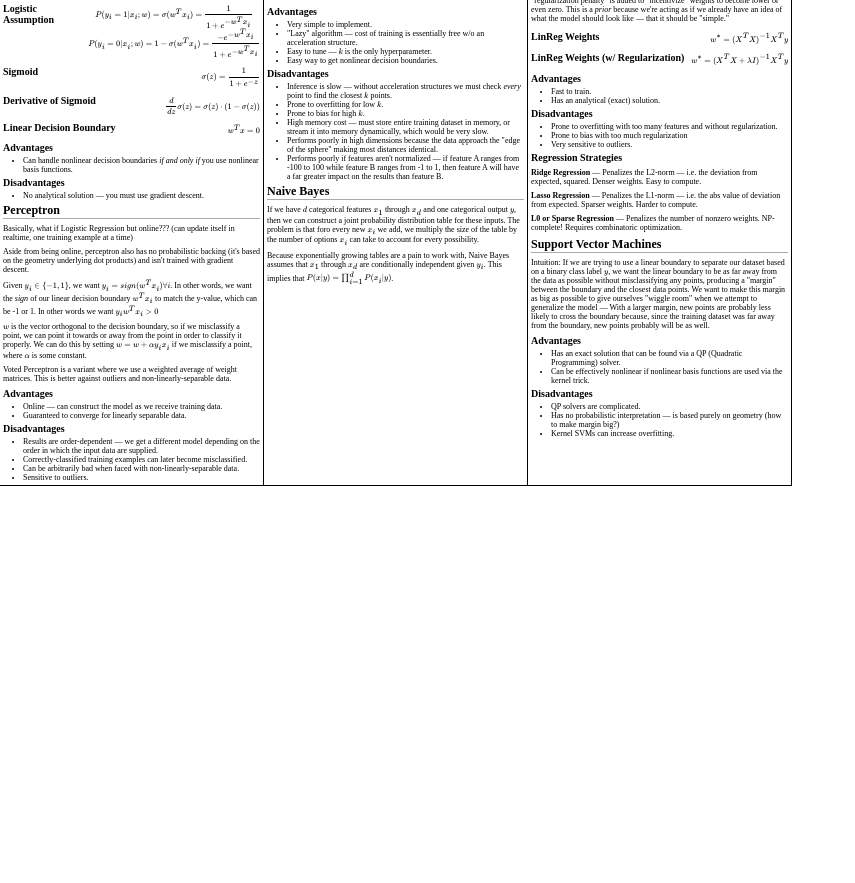
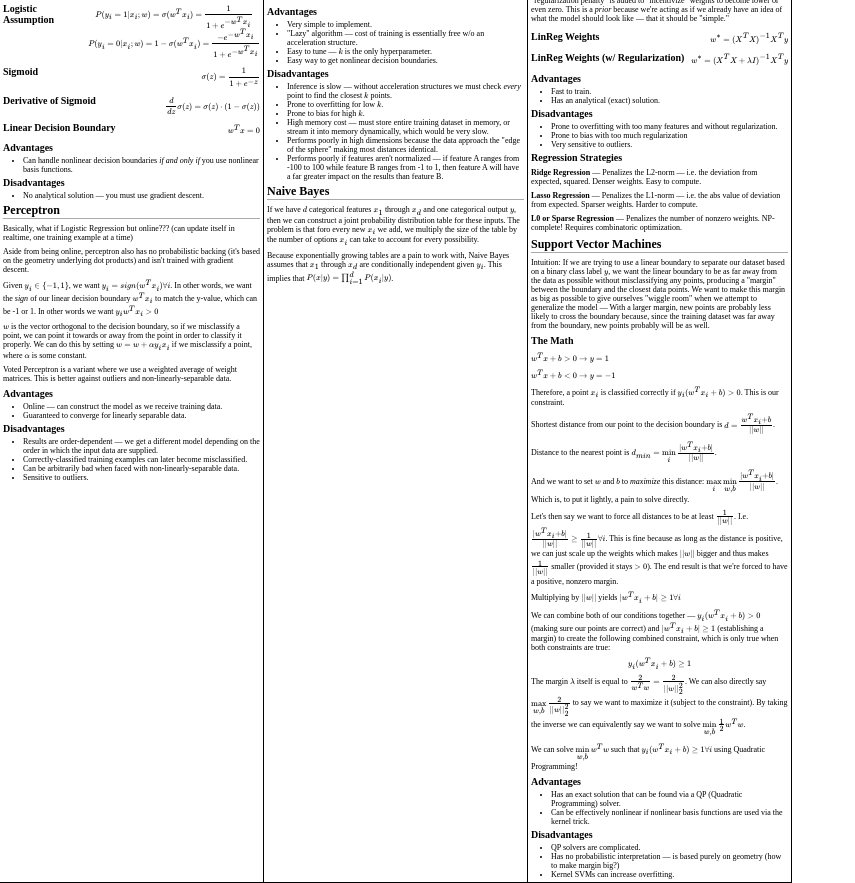
Before and after one commit to radian628/machine-learning-notes-sheet, a plain HTML site: page index.html in a window 1280 px wide. Shown: the part 472-1355 px from the top of the page, without its empty margins (0-855 px from the left). Before the commit the page ends 958 px from the top, so only its background shows below. Drawn offline with nearby package versions, Linux system fonts and the light colour scheme.

Commit message:
more about SVMs

```diff
--- a/index.html
+++ b/index.html
@@ -498,6 +498,55 @@
           cross the boundary because, since the training dataset was far away
           from the boundary, new points probably will be as well.
         </p>
+        <h3>The Math</h3>
+        <p>$w^Tx+b&gt;0\to y=1$</p>
+        <p>$w^Tx+b&lt;0\to y=-1$</p>
+        <p>
+          Therefore, a point $x_i$ is classified correctly if $y_i(w^Tx_i+b)>0$.
+          This is our constraint.
+        </p>
+        <p>
+          Shortest distance from our point to the decision boundary is
+          $d=\frac{w^Tx_i+b}{||w||}$.
+        </p>
+        <p>
+          Distance to the nearest point is
+          $d_{min}=\underset{i}{\min}\frac{|w^Tx_i+b|}{||w||}$.
+        </p>
+        <p>
+          And we want to set $w$ and $b$ to <em>maximize</em> this distance:
+          $\underset{i}{\max}\underset{w,b}{\min}\frac{|w^Tx_i+b|}{||w||}$.
+          Which is, to put it lightly, a pain to solve directly.
+        </p>
+        <p>
+          Let's then say we want to force all distances to be at least
+          $\frac{1}{||w||}$. I.e. $\frac{|w^Tx_i+b|}{||w||}\ge \frac{1}{||w||}
+          \forall i$. This is fine because as long as the distance is positive,
+          we can just scale up the weights which makes $||w||$ bigger and thus
+          makes $\frac{1}{||w||}$ smaller (provided it stays $>0$). The end
+          result is that we're forced to have a positive, nonzero margin.
+        </p>
+        <p>Multiplying by $||w||$ yields $|w^Tx_i+b|\ge 1 \forall i$</p>
+        <p>
+          We can combine both of our conditions together &mdash;
+          $y_i(w^Tx_i+b)>0$ (making sure our points are correct) and
+          $|w^Tx_i+b|\ge 1$ (establishing a margin) to create the following
+          combined constraint, which is only true when both constraints are
+          true:
+        </p>
+        <p>$$y_i(w^Tx_i+b)\ge 1$$</p>
+        <p>
+          The margin $\lambda$ itself is equal to
+          $\frac{2}{w^Tw}=\frac{2}{||w||_2^2}$. We can also directly say
+          $\underset{w,b}{\max}\frac{2}{||w||_2^2}$ to say we want to maximize
+          it (subject to the constraint). By taking the inverse we can
+          equivalently say we want to solve
+          $\underset{w,b}{\min}\frac{1}{2}w^Tw$.
+        </p>
+        <p>
+          We can solve $\underset{w,b}{\min}w^Tw$ such that $y_i(w^Tx_i+b)\ge
+          1\forall i$ using Quadratic Programming!
+        </p>
         <h3>Advantages</h3>
         <ul>
           <li>
```
